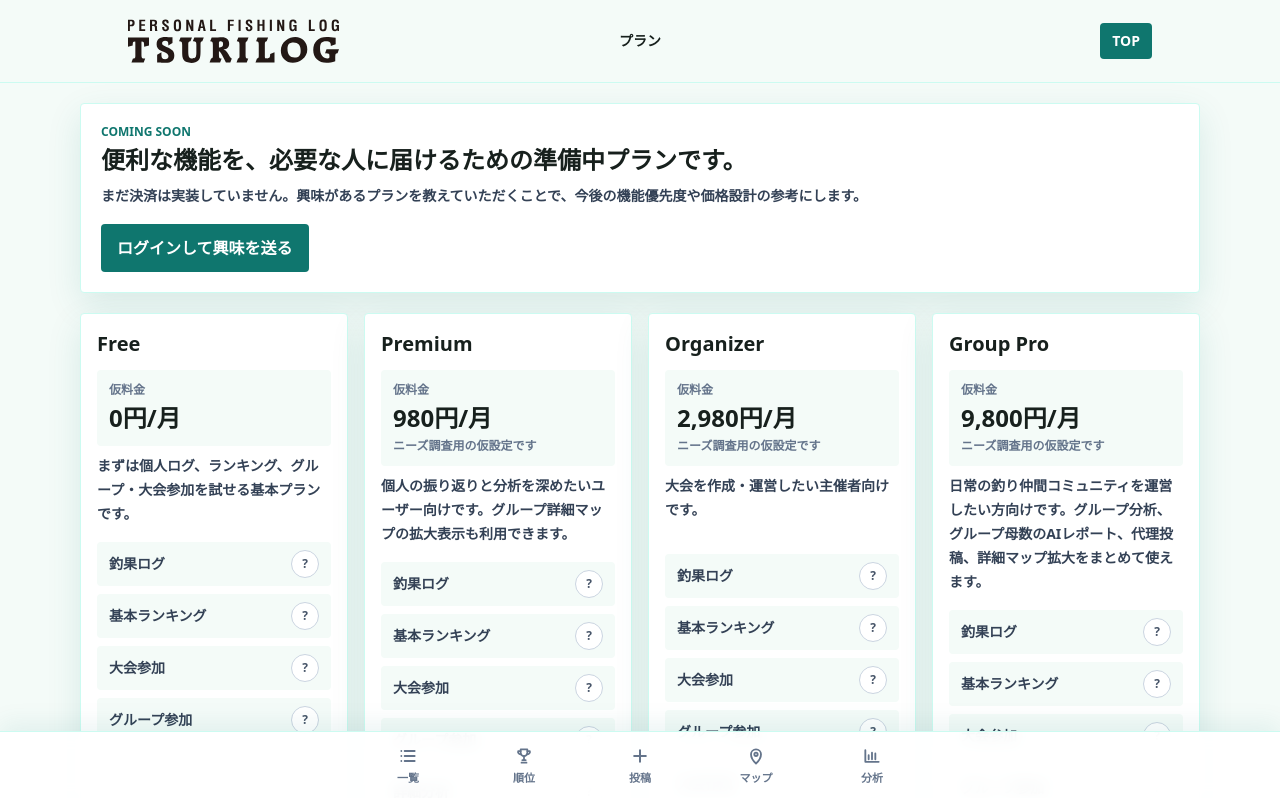
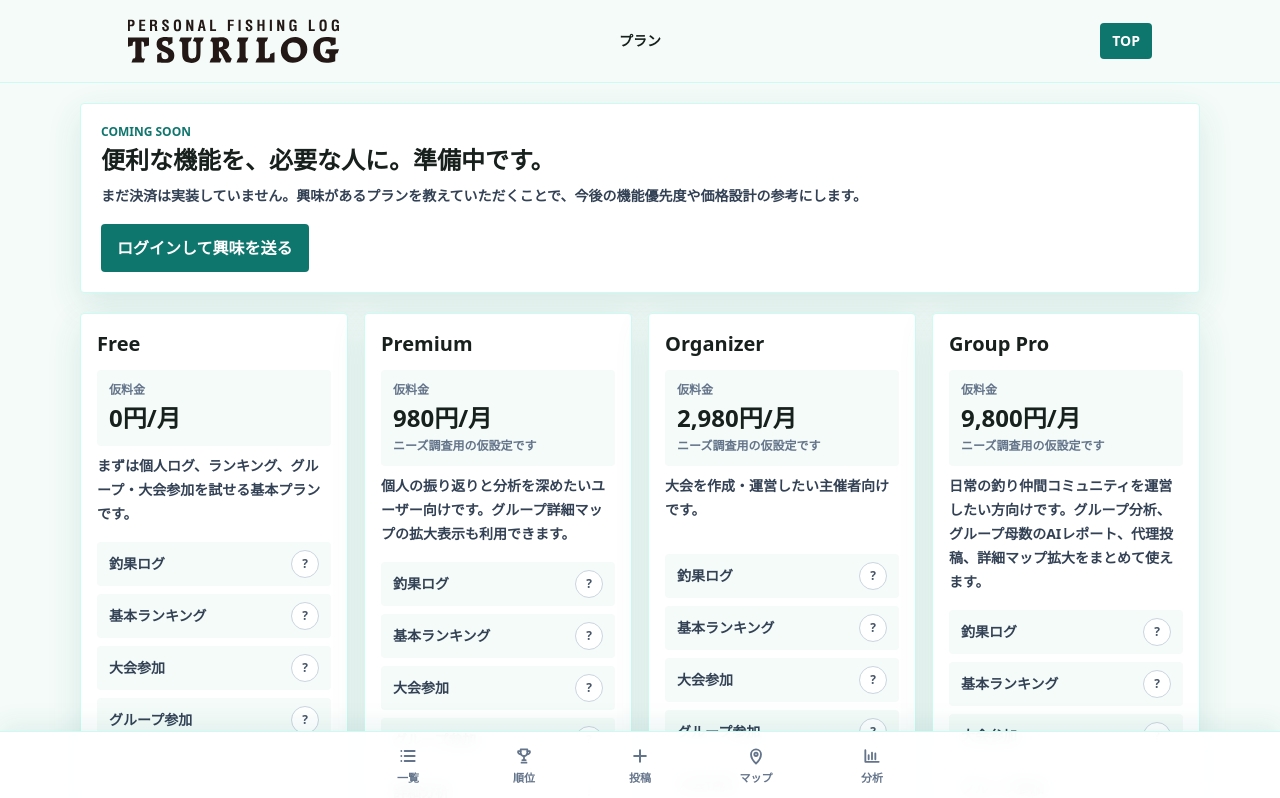
Before and after one commit to moritomizu/turilog, a Next.js app: page /plans in a window 1280 px wide. Shown: the top 798 px of the page. Built offline with nearby package versions, Linux system fonts and the light colour scheme; no server answers.

Commit message:
Update plans page headline

```diff
--- a/src/app/plans/plans-client.tsx
+++ b/src/app/plans/plans-client.tsx
@@ -59,7 +59,7 @@ export function PlansClient() {
       <main className="mx-auto max-w-6xl space-y-5 px-4 py-5">
         <section className="rounded border border-teal-100 bg-white p-5 shadow-soft">
           <p className="text-xs font-black text-water">COMING SOON</p>
-          <h1 className="mt-1 text-2xl font-black">便利な機能を、必要な人に届けるための準備中プランです。</h1>
+          <h1 className="mt-1 text-2xl font-black">便利な機能を、必要な人に。準備中です。</h1>
           <p className="mt-2 text-sm font-bold leading-6 text-slate-700">
             まだ決済は実装していません。興味があるプランを教えていただくことで、今後の機能優先度や価格設計の参考にします。
           </p>
```
